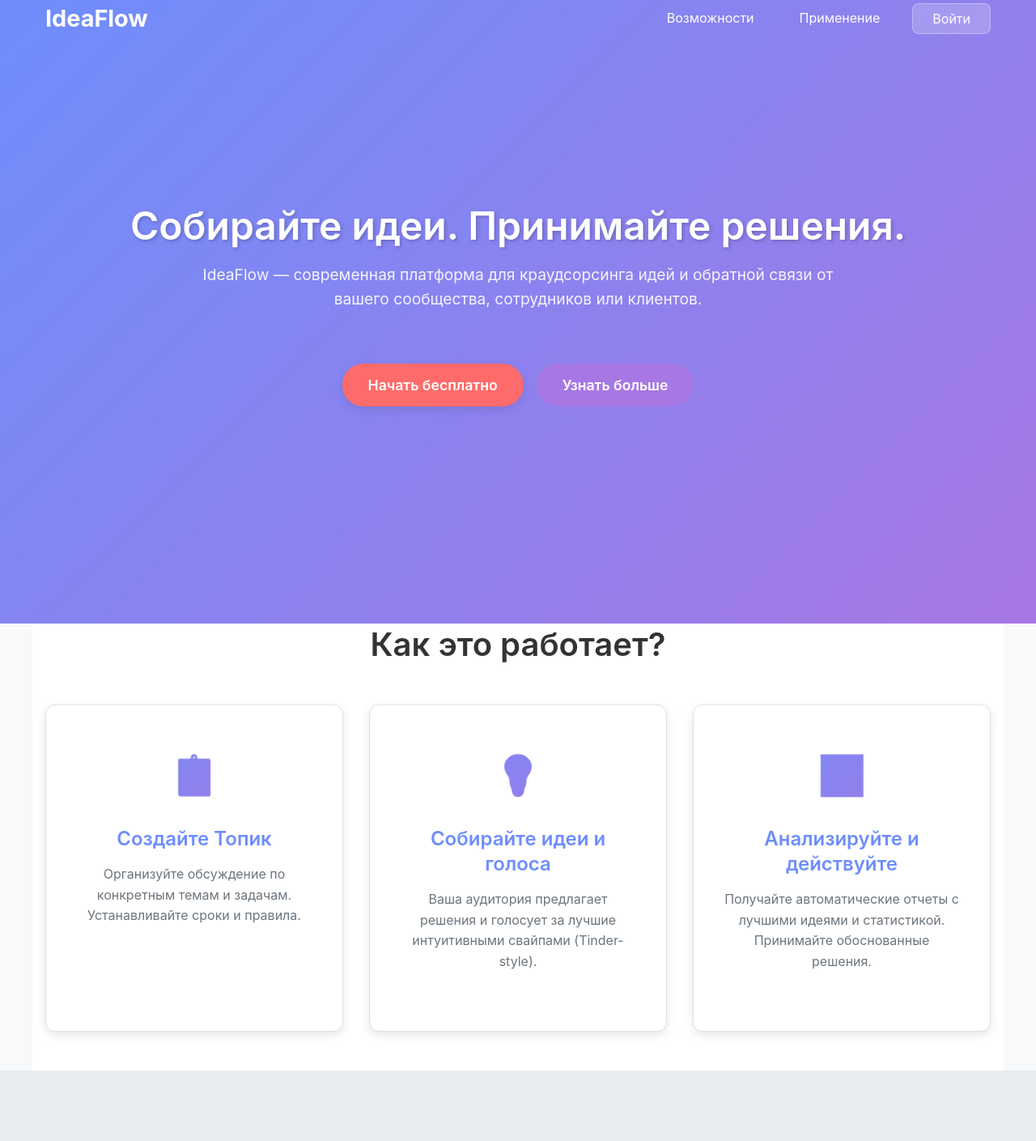
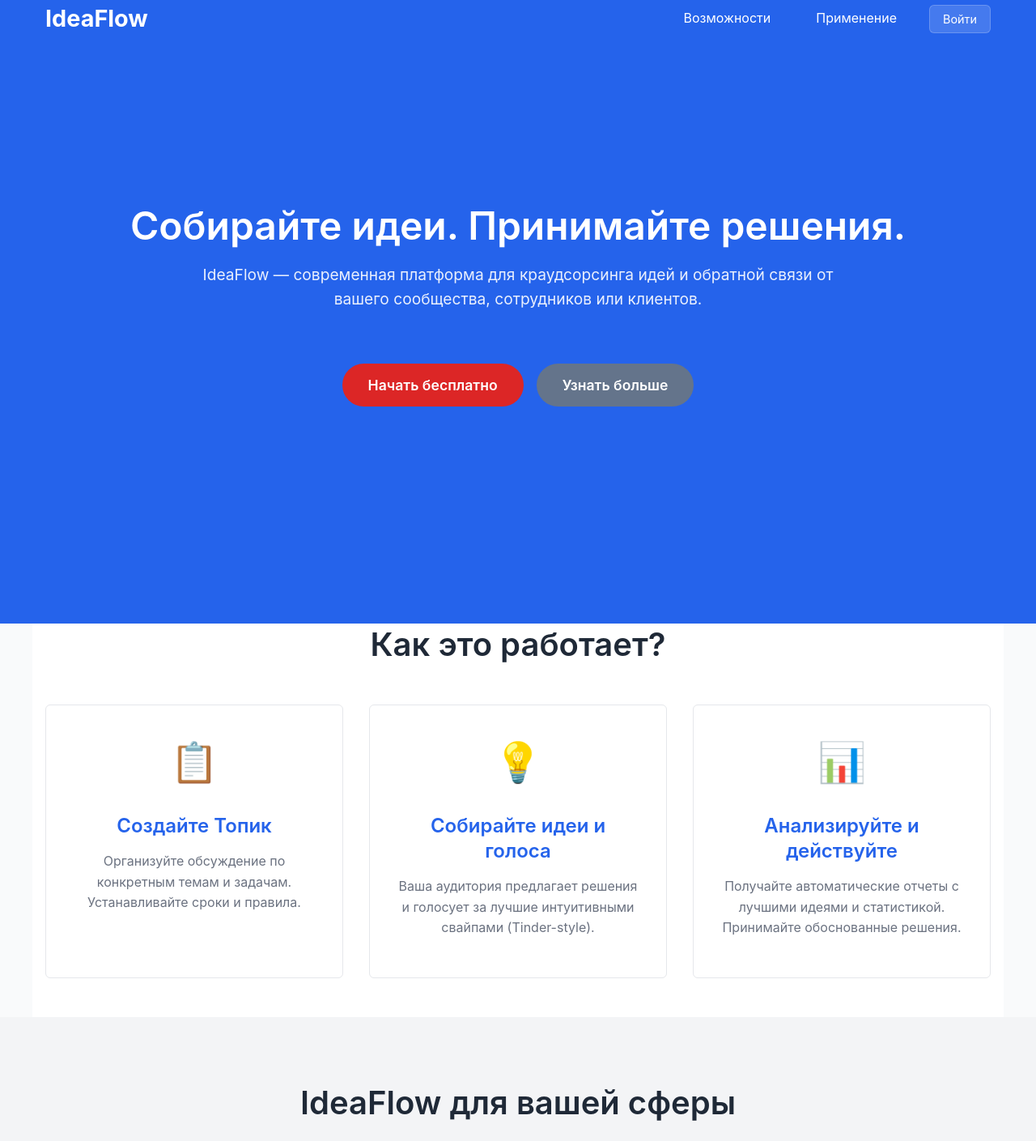
Before and after one commit to asssyua/idea-flow-web, a React (Create React App) app: page / in a window 1280 px wide. Shown: the top 1409 px of the page at 81% size. Built offline with nearby package versions, Linux system fonts and the light colour scheme; no server answers.

Commit message:
chore: change styles

```diff
--- a/src/components/Modals/Modal.css
+++ b/src/components/Modals/Modal.css
@@ -5,24 +5,22 @@
   left: 0;
   right: 0;
   bottom: 0;
-  background-color: rgba(0, 0, 0, 0.5);
+  background-color: rgba(0, 0, 0, 0.4);
   display: flex;
   justify-content: center;
   align-items: center;
   z-index: 1000;
-  animation: fadeIn var(--transition-normal);
-  backdrop-filter: blur(2px);
+  animation: fadeIn 0.2s ease;
 }
 
 .modal-content {
   background: var(--bg-primary);
-  padding: 2rem;
-  border-radius: var(--border-radius-lg);
+  padding: 1.5rem;
+  border-radius: var(--border-radius);
   width: 90%;
   max-width: 450px;
-  box-shadow: var(--shadow-lg);
-  animation: slideInDown var(--transition-normal);
   border: 1px solid var(--border-color);
+  animation: fadeIn 0.2s ease;
 }
 
 /* Modal Header */
@@ -104,7 +102,6 @@
 .form-group select:focus {
   outline: none;
   border-color: var(--primary-color);
-  box-shadow: 0 0 0 3px rgba(110, 142, 251, 0.2);
 }
 
 .form-group input.error {
--- a/src/pages/Home/HomePage.css
+++ b/src/pages/Home/HomePage.css
@@ -7,7 +7,7 @@
 
 /* Header */
 .header {
-  background: var(--gradient-primary);
+  background: var(--primary-color);
   color: white;
   padding-bottom: 4rem;
 }
@@ -31,8 +31,7 @@ nav {
 
 .logo:hover {
   color: white;
-  transform: scale(1.05);
-  transition: transform var(--transition-fast);
+  opacity: 0.9;
 }
 
 .nav-links {
@@ -54,19 +53,18 @@ nav {
 }
 
 .login-btn {
-  background-color: rgba(255, 255, 255, 0.2);
-  border: 1px solid rgba(255, 255, 255, 0.3);
+  background-color: rgba(255, 255, 255, 0.15);
+  border: 1px solid rgba(255, 255, 255, 0.2);
   color: white;
-  padding: 0.5rem 1.5rem;
+  padding: 0.5rem 1rem;
   border-radius: var(--border-radius);
   cursor: pointer;
-  font-size: 1rem;
-  transition: all var(--transition-fast);
+  font-size: 0.9rem;
+  transition: background-color var(--transition-fast);
 }
 
 .login-btn:hover {
-  background-color: rgba(255, 255, 255, 0.3);
-  transform: translateY(-1px);
+  background-color: rgba(255, 255, 255, 0.25);
 }
 
 /* Hero Section */
@@ -84,7 +82,6 @@ nav {
   font-size: 3rem;
   margin-bottom: 1rem;
   line-height: 1.2;
-  text-shadow: 2px 2px 4px rgba(0, 0, 0, 0.2);
 }
 
 .hero p {
@@ -121,13 +118,10 @@ nav {
 .cta-button.primary {
   background-color: var(--accent-color);
   color: white;
-  box-shadow: var(--shadow-md);
 }
 
 .cta-button.primary:hover {
   background-color: var(--accent-dark);
-  transform: translateY(-2px);
-  box-shadow: var(--shadow-lg);
 }
 
 .cta-button.secondary {
@@ -139,7 +133,6 @@ nav {
 .cta-button.secondary:hover {
   background-color: white;
   color: var(--primary-color);
-  transform: translateY(-2px);
 }
 
 /* Features Section */
@@ -165,27 +158,21 @@ nav {
 
 .feature-card {
   background: var(--bg-primary);
-  padding: 3rem 2.25rem 3.5rem;
-  border-radius: var(--border-radius-lg);
-  box-shadow: var(--shadow-md);
+  padding: 2rem;
+  border-radius: var(--border-radius);
   text-align: center;
-  transition: all var(--transition-normal);
+  transition: border-color var(--transition-fast);
   border: 1px solid var(--border-color);
 }
 
 .feature-card:hover {
-  transform: translateY(-10px);
-  box-shadow: var(--shadow-lg);
-  border-color: var(--primary-light);
+  border-color: var(--primary-color);
 }
 
 .feature-icon {
   font-size: 3rem;
   margin-bottom: 1.5rem;
-  background: var(--gradient-primary);
-  -webkit-background-clip: text;
-  -webkit-text-fill-color: transparent;
-  background-clip: text;
+  color: var(--primary-color);
 }
 
 .feature-card h3 {
@@ -222,11 +209,10 @@ nav {
 
 .case-pill {
   background: var(--bg-primary);
-  padding: 1rem 2rem;
-  border-radius: 50px;
-  box-shadow: var(--shadow-sm);
+  padding: 0.75rem 1.5rem;
+  border-radius: var(--border-radius);
   font-weight: 500;
-  transition: all var(--transition-normal);
+  transition: background-color var(--transition-fast);
   cursor: default;
   border: 1px solid var(--border-color);
 }
@@ -234,8 +220,6 @@ nav {
 .case-pill:hover {
   background: var(--primary-color);
   color: white;
-  transform: translateY(-2px);
-  box-shadow: var(--shadow-md);
   border-color: var(--primary-color);
 }
 
--- a/src/styles/animations.css
+++ b/src/styles/animations.css
@@ -1,4 +1,4 @@
-/* Анимации */
+/* Простые анимации */
 @keyframes fadeIn {
   from {
     opacity: 0;
@@ -8,114 +8,22 @@
   }
 }
 
-@keyframes fadeOut {
-  from {
-    opacity: 1;
-  }
-  to {
-    opacity: 0;
-  }
-}
-
-@keyframes slideInUp {
-  from {
-    transform: translateY(30px);
-    opacity: 0;
-  }
-  to {
-    transform: translateY(0);
-    opacity: 1;
-  }
-}
-
-@keyframes slideInDown {
-  from {
-    transform: translateY(-30px);
-    opacity: 0;
-  }
-  to {
-    transform: translateY(0);
-    opacity: 1;
-  }
-}
-
-@keyframes slideInLeft {
-  from {
-    transform: translateX(-30px);
-    opacity: 0;
-  }
-  to {
-    transform: translateX(0);
-    opacity: 1;
-  }
-}
-
-@keyframes slideInRight {
-  from {
-    transform: translateX(30px);
-    opacity: 0;
-  }
-  to {
-    transform: translateX(0);
-    opacity: 1;
-  }
-}
-
-@keyframes scaleIn {
-  from {
-    transform: scale(0.9);
-    opacity: 0;
-  }
-  to {
-    transform: scale(1);
-    opacity: 1;
-  }
-}
-
-@keyframes pulse {
-  0% {
-    transform: scale(1);
-  }
-  50% {
-    transform: scale(1.05);
-  }
-  100% {
-    transform: scale(1);
-  }
-}
-
-/* Классы анимаций */
-.fade-in {
-  animation: fadeIn var(--transition-normal);
-}
-
-.slide-in-up {
-  animation: slideInUp var(--transition-normal);
-}
-
-.slide-in-down {
-  animation: slideInDown var(--transition-normal);
-}
-
-.scale-in {
-  animation: scaleIn var(--transition-normal);
-}
-
-.pulse {
-  animation: pulse 2s infinite;
-}
-
 /* Анимация загрузки */
 @keyframes spin {
   0% { transform: rotate(0deg); }
   100% { transform: rotate(360deg); }
 }
 
+/* Классы анимаций */
+.fade-in {
+  animation: fadeIn 0.3s ease;
+}
+
 .loading-spinner {
-  border: 3px solid var(--bg-tertiary);
-  border-top: 3px solid var(--primary-color);
+  border: 2px solid var(--bg-tertiary);
+  border-top: 2px solid var(--primary-color);
   border-radius: 50%;
-  width: 40px;
-  height: 40px;
-  animation: spin 1s linear infinite;
+  width: 32px;
+  height: 32px;
+  animation: spin 0.8s linear infinite;
 }
--- a/src/styles/variables.css
+++ b/src/styles/variables.css
@@ -1,51 +1,46 @@
 :root {
-  /* Основные цвета */
-  --primary-color: #6e8efb;
-  --primary-dark: #5a7cfa;
-  --primary-light: #8fa3fc;
+  /* Основные цвета - упрощенная палитра */
+  --primary-color: #2563eb;
+  --primary-dark: #1d4ed8;
+  --primary-light: #3b82f6;
 
-  --secondary-color: #a777e3;
-  --secondary-dark: #955bd9;
-  --secondary-light: #b993e9;
+  --secondary-color: #64748b;
+  --secondary-dark: #475569;
+  --secondary-light: #94a3b8;
 
-  --accent-color: #ff6b6b;
-  --accent-dark: #ff5252;
-  --accent-light: #ff8585;
+  --accent-color: #dc2626;
+  --accent-dark: #b91c1c;
+  --accent-light: #ef4444;
 
   /* Текст */
-  --text-primary: #333333;
-  --text-secondary: #6c757d;
-  --text-light: #adb5bd;
+  --text-primary: #1f2937;
+  --text-secondary: #6b7280;
+  --text-light: #9ca3af;
 
   /* Фоны */
   --bg-primary: #ffffff;
-  --bg-secondary: #f8f9fa;
-  --bg-tertiary: #e9ecef;
+  --bg-secondary: #f9fafb;
+  --bg-tertiary: #f3f4f6;
 
   /* Границы */
-  --border-color: #dee2e6;
-  --border-radius: 8px;
+  --border-color: #e5e7eb;
+  --border-radius: 6px;
   --border-radius-sm: 4px;
-  --border-radius-lg: 12px;
+  --border-radius-lg: 8px;
 
-  /* Тени */
-  --shadow-sm: 0 1px 3px rgba(0, 0, 0, 0.12);
-  --shadow-md: 0 4px 12px rgba(0, 0, 0, 0.1);
-  --shadow-lg: 0 10px 30px rgba(0, 0, 0, 0.15);
+  /* Тени - упрощенные */
+  --shadow-sm: 0 1px 2px rgba(0, 0, 0, 0.05);
+  --shadow-md: 0 2px 4px rgba(0, 0, 0, 0.1);
+  --shadow-lg: 0 4px 8px rgba(0, 0, 0, 0.1);
 
-  /* Анимации */
-  --transition-fast: 150ms ease;
+  /* Анимации - упрощенные */
+  --transition-fast: 200ms ease;
   --transition-normal: 300ms ease;
-  --transition-slow: 500ms ease;
 
   /* Размеры */
   --header-height: 70px;
   --sidebar-width: 250px;
   --container-max-width: 1200px;
-
-  /* Градиенты */
-  --gradient-primary: linear-gradient(135deg, var(--primary-color) 0%, var(--secondary-color) 100%);
-  --gradient-accent: linear-gradient(135deg, var(--accent-color) 0%, #ffa726 100%);
 }
 
 /* Темная тема (на будущее) */
```
Also changed, not shown: src/pages/Dashboard/Dashboard.css (+50 -52 lines).
